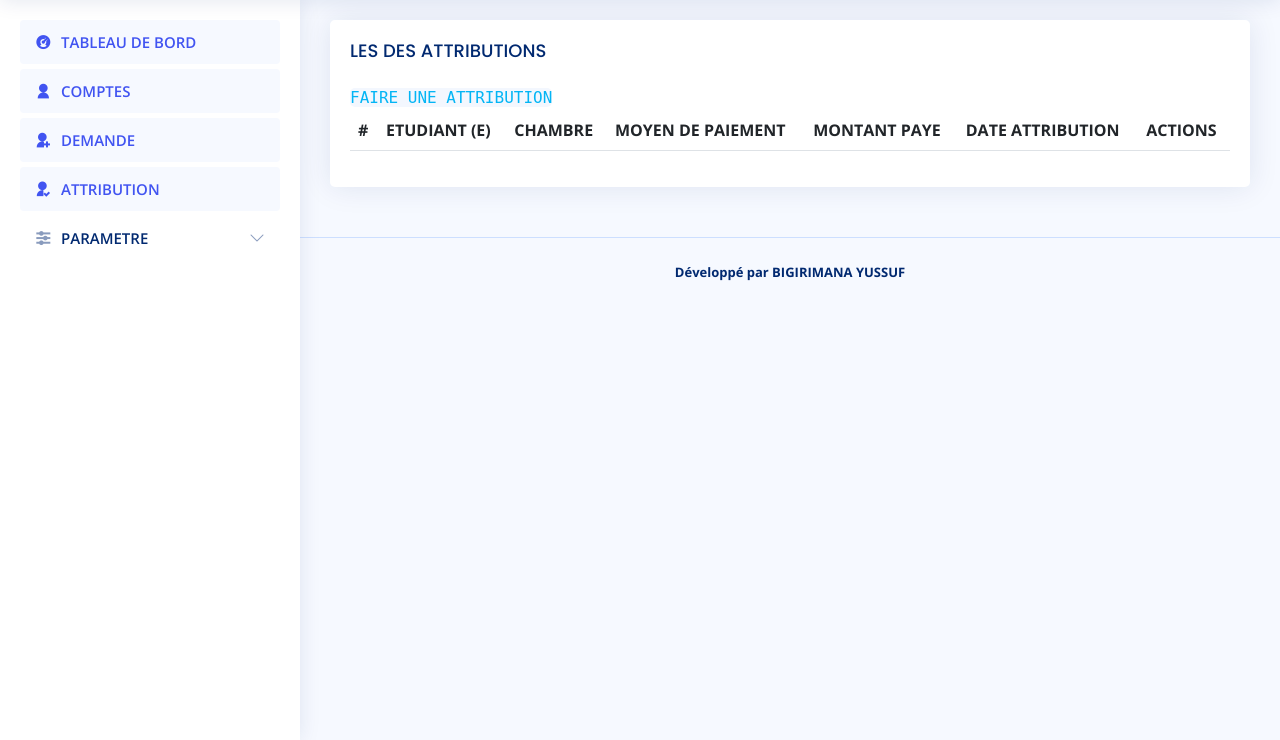
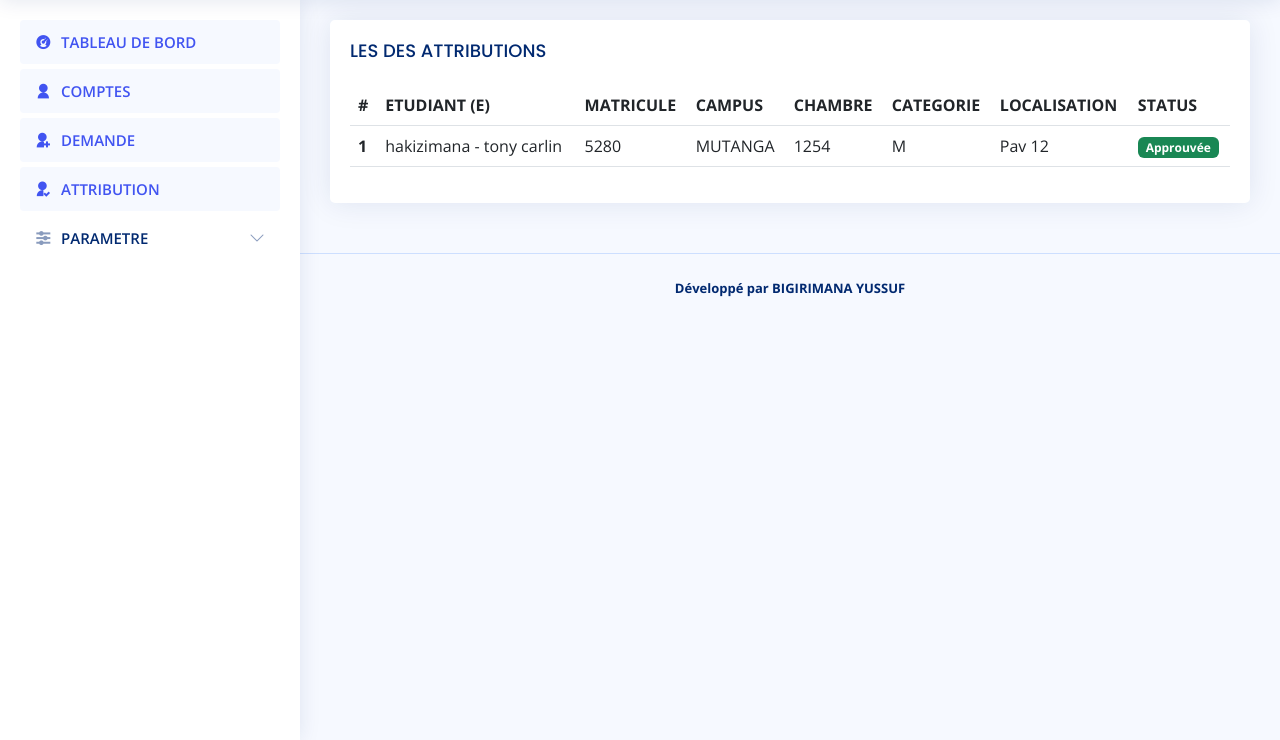
Before and after one commit to TonyV23/University-accommodation-management, a Django app: page /attribution in a window 1280 px wide. Shown: the part 60-800 px from the top of the page. Run offline with Django 4.2, Linux system fonts and the light colour scheme; a user stored in the database is signed in; data comes from the database, SQL or seed files in the repository; both versions use the stored data as it was after the commit; data that the repository does not hold is empty; some libraries are stand-ins or nearby versions.

Commit message:
finished fixing all bugs

```diff
--- a/app/templates/app/settings/application/index_student.html
+++ b/app/templates/app/settings/application/index_student.html
@@ -64,11 +64,13 @@
                                 <span class="badge bg-warning">En attente</span>
                                 {% endif %}
                             </td>
-                            {% if application.status == 0 %}
+                            {% if application.status == 2 or application.status == 0 %}
                             <td>
                                 <a href="{% url 'edit_application_student' application.id %}" class="hack-btn">MODIFIER</a>
                                 <a href="{% url 'delete_application_student' application.id %}" class="hack1-btn">SUPPRIMER</a>
                             </td>
+                            {% else %}
+                            <td>Aucune action</td>
                             {% endif %}
                         </tr>
                         {% endfor %}
--- a/app/templates/app/settings/attribution/index.html
+++ b/app/templates/app/settings/attribution/index.html
@@ -25,17 +25,19 @@
         <div class="card">
             <div class="card-body">
                 <h5 class="card-title">LES DES ATTRIBUTIONS</h5>
-                <a href="{% url 'add_attribution' %}" class="hack2-btn">FAIRE UNE ATTRIBUTION</a>
+                <!-- <a href="{% url 'add_attribution' %}" class="hack2-btn">FAIRE UNE ATTRIBUTION</a> -->
                 <table class="table datatable">
                     <thead>
                         <tr>
                             <th scope="col">#</th>
                             <th scope="col">ETUDIANT (E)</th>
+                            <th scope="col">MATRICULE</th>
+                            <th scope="col">CAMPUS</th>
                             <th scope="col">CHAMBRE</th>
-                            <th scope="col">MOYEN DE PAIEMENT</th>
-                            <th scope="col">MONTANT PAYE</th>
-                            <th scope="col">DATE ATTRIBUTION</th>
-                            <th scope="col">ACTIONS</th>
+                            <th scope="col">CATEGORIE</th>
+                            <th scope="col">LOCALISATION</th>
+                            <th scope="col">STATUS</th>
+                            <!-- <th scope="col">ACTIONS</th> -->
                         </tr>
                     </thead>
                     <tbody>
@@ -43,14 +45,24 @@
                         <tr>
                             <th scope="row">{{ forloop.counter }}</th>
                             <td>{{ attribution.student }}</td>
-                            <td>{{ attribution.bedroom }}</td>
-                            <td>{{ attribution.payment_method }}</td>
-                            <td>{{ attribution.amount_paid }}</td>
-                            <td>{{ attribution.date_attribution }}</td>
+                            <td>{{ attribution.matricule }}</td>
+                            <td>{{ attribution.campus }}</td>
+                            <td>{{ attribution.bedroom.number }}</td>
+                            <td>{{ attribution.bedroom.category }}</td>
+                            <td>{{ attribution.location }}</td>
                             <td>
+                                {% if attribution.status == 1 %}
+                                <span class="badge bg-success">Approuvée</span>
+                                {% elif attribution.status == 0 %}
+                                <span class="badge bg-danger">Rejectée</span>
+                                {% else %}
+                                <span class="badge bg-warning">En attente</span>
+                                {% endif %}
+                            </td>
+                            <!-- <td>
                                 <a href="{% url 'edit_attribution' attribution.id %}" class="hack-btn">MODIFIER</a>
                                 <a href="{% url 'delete_attribution' attribution.id %}" class="hack1-btn">SUPPRIMER</a>
-                            </td>
+                            </td> -->
                         </tr>
                         {% endfor %}
                     </tbody>
--- a/app/views/application.py
+++ b/app/views/application.py
@@ -13,7 +13,7 @@ from app.decorators import allowed_users
 def index(request) :
     page_title = 'Liste des demandes'
     template = 'app/settings/application/index.html'
-    application_list = Application.objects.all()
+    application_list = Application.objects.filter(status=2)
     context = {
             'page_title' : page_title,
             'application_list':application_list
--- a/app/views/attribution.py
+++ b/app/views/attribution.py
@@ -4,14 +4,14 @@ from django.http import HttpRequest
 from django.contrib.auth.decorators import login_required
 
 from app.forms import AttributionForm
-from app.models import Attribution, Student, BedRoom
+from app.models import Application, Student, BedRoom
 from app.decorators import allowed_users
 
 @login_required(login_url ='login')
 @allowed_users(allowed_roles= ['admins'])
 def index(request):
     page_title = 'Liste des attributions des chambres'
-    attribution_list = Attribution.objects.all()
+    attribution_list = Application.objects.filter(status=1)
     template = 'app/settings/attribution/index.html'
     context = {
         'page_title' : page_title,
```
Also changed, not shown: app/templates/app/settings/users/index.html (+4 -4 lines), db.sqlite3.
